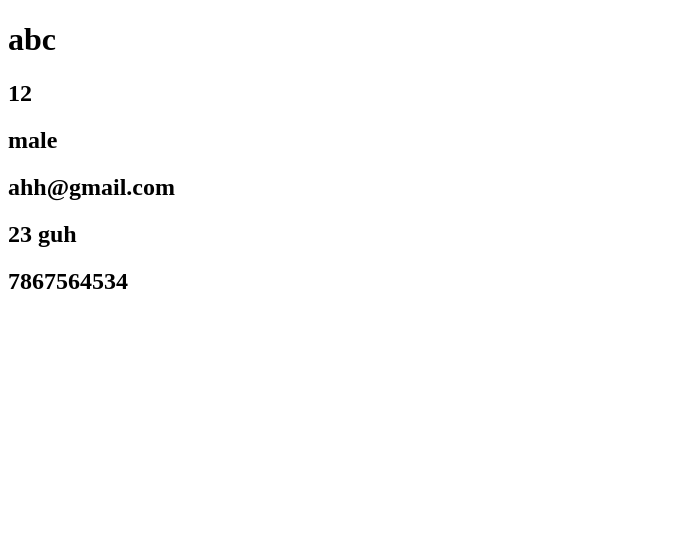
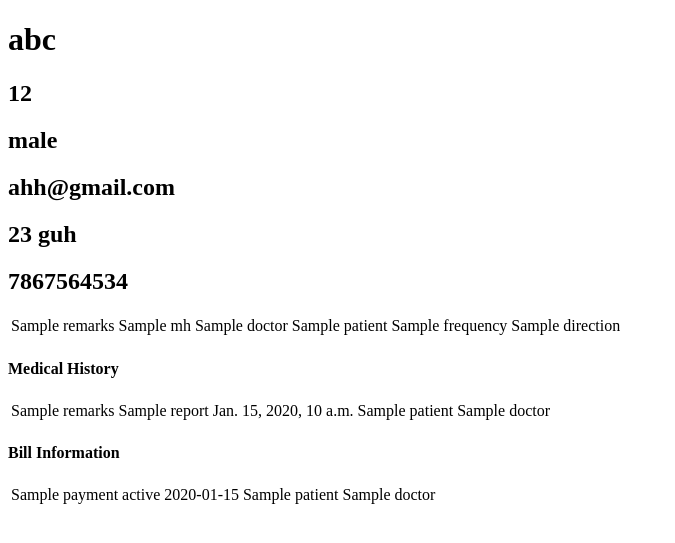
Before and after one commit to suji321/ADC-Care, a Django app: template backend/adc/doctors/templates/doctors/patient_info.html in a window 1280 px wide. Shown: the top 543 px of the page, without its empty margins (0-675 px from the left). Run offline with Django 3.2, Linux system fonts and the light colour scheme; data comes from the database, SQL or seed files in the repository; both versions use the stored data as it was after the commit; the template is opened without the code that fills it: values that come from a table or form of the project are taken from there, most other values are stand-ins (such as "Sample title", 1, 10 or a date in 2020).

Commit message:
patient info template

```diff
--- a/backend/adc/doctors/templates/doctors/patient_info.html
+++ b/backend/adc/doctors/templates/doctors/patient_info.html
@@ -14,6 +14,63 @@
     <h2>{{p.address}}</h2>
     <h2>{{p.phone}}</h2>
 
+    <table>
+        <!-- <tr>
+            <th>remarks</th>
+            <th>report</th>
+            <th>doctor</th>
+            <th>date</th>
+        </tr> -->
+         {% for mh in mh %}
+
+        <tr>
+            <td>{{mh.remarks}}</td>
+            <td>{{mh.name}}</td>
+            <td>{{mh.doctor.dname}}</td>
+            <td>{{mh.patient.pname}}</td>
+
+            <td>{{mh.frequency}}</td>
+            <td>{{mh.direction}}</td>
+
+        </tr>
+
+        {% endfor %}
+
+    </table>
+    <table>
+
+        <h4>Medical History</h4>
+
+        {% for mh in medihis %}
+
+        <tr>
+            <td>{{mh.remarks}}</td>
+            <td>{{mh.report}}</td>
+            <td>{{mh.date_created}}</td>
+            <td>{{mh.patient.pname}}</td>
+            <td>{{mh.doctor.dname}}</td>
+        </tr>
+
+        {% endfor %}
+    </table>
+
+    <table>
+
+        <h4>Bill Information</h4>
+
+        {% for bi in bi %}
+
+        <tr>
+            <td>{{bi.payment}}</td>
+            <td>{{bi.status}}</td>
+            <td>{{bi.bdate}}</td>
+            <td>{{bi.patient.pname}}</td>
+            <td>{{bi.doctor.dname}}</td>
+        </tr>
+
+        {% endfor %}
+    </table>
+
 
 </body>
 </html>
--- a/backend/adc/doctors/urls.py
+++ b/backend/adc/doctors/urls.py
@@ -6,4 +6,5 @@ urlpatterns = [
 
     path('patlist/', views.patientlist),
     path('pat/<str:pk_t>/', views.patientinfo,name="pat"),
+
 ]
```
Also changed, not shown: backend/adc/doctors/views.py (+7 -2 lines), backend/adc/db.sqlite3.
